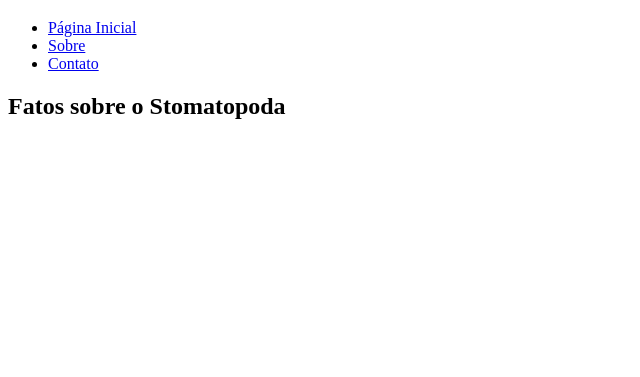
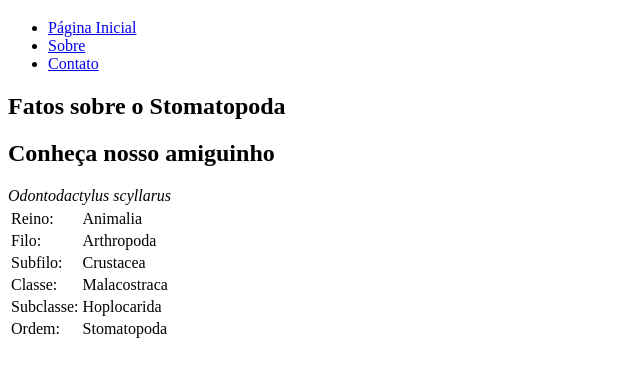
Before and after one commit to wesleypribeiro/trybe-exercises, a plain HTML site: page exercises/3.4/exercicio1.html in a window 1280 px wide. Shown: the part 61-438 px from the top of the page, without its empty margins (0-640 px from the left). Drawn offline with Linux system fonts and the light colour scheme.

Commit message:
C03 - Adicionado aside com informaçoes gerais

```diff
--- a/exercises/3.4/exercicio1.html
+++ b/exercises/3.4/exercicio1.html
@@ -17,9 +17,43 @@
             <li><a href="#">Contato</a></li>
         </ul>
     </nav>
-    <article>
-        <h2>Fatos sobre o Stomatopoda</h2>
-    </article>
+    <main>
+        <article>
+            <h2>Fatos sobre o Stomatopoda</h2>
+        </article>
+        <aside>
+            <h2>Conheça nosso amiguinho</h2>
+            <table>
+                <tr><em>Odontodactylus scyllarus</em></tr>
+                <tr>
+                    <td>
+                        Reino:
+                    </td>
+                    <td>Animalia</td>
+                </tr>
+                <tr>
+                    <td>Filo: </td>
+                    <td>Arthropoda</td>
+                </tr>
+                <tr>
+                    <td>Subfilo: </td>
+                    <td>Crustacea</td>
+                </tr>
+                <tr>
+                    <td>Classe: </td>
+                    <td>Malacostraca</td>
+                </tr>
+                <tr>
+                    <td>Subclasse: </td>
+                    <td>Hoplocarida</td>
+                </tr>
+                <tr>
+                    <td>Ordem: </td>
+                    <td>Stomatopoda</td>
+                </tr>
+            </table>
+        </aside>
+    </main>
 </body>
 
 </html>
```
